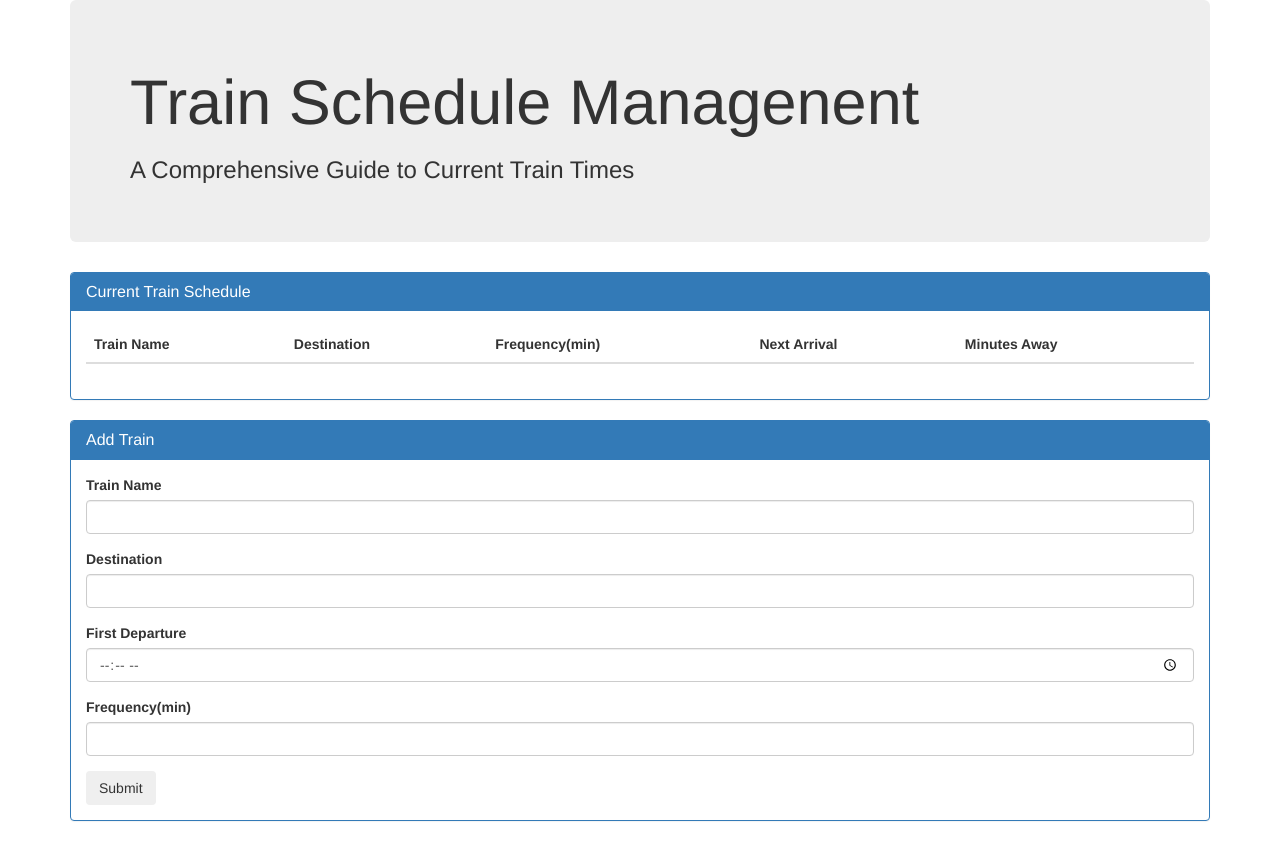
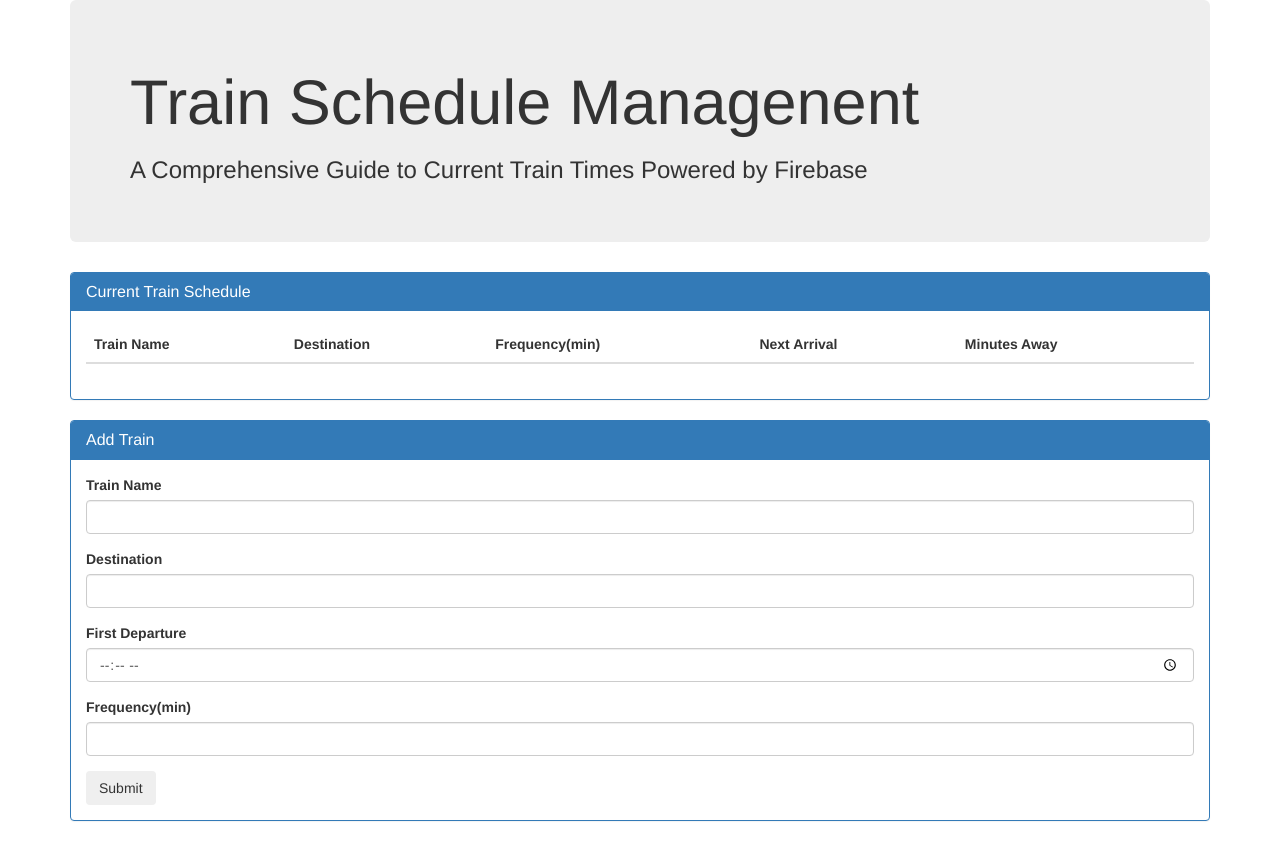
Before and after one commit to mkdoh3/train-scheduler, a plain HTML site: page index.html in a window 1280 px wide. Drawn offline with nearby package versions, Linux system fonts and the light colour scheme; no server answers.

Commit message:
update to html

```diff
--- a/index.html
+++ b/index.html
@@ -19,7 +19,7 @@
     <div class="container">
         <div class="jumbotron">
             <h1>Train Schedule Managenent</h1>
-            <h3>A Comprehensive Guide to Current Train Times</h3>
+            <h3>A Comprehensive Guide to Current Train Times Powered by Firebase</h3>
         </div>
 
 
```
